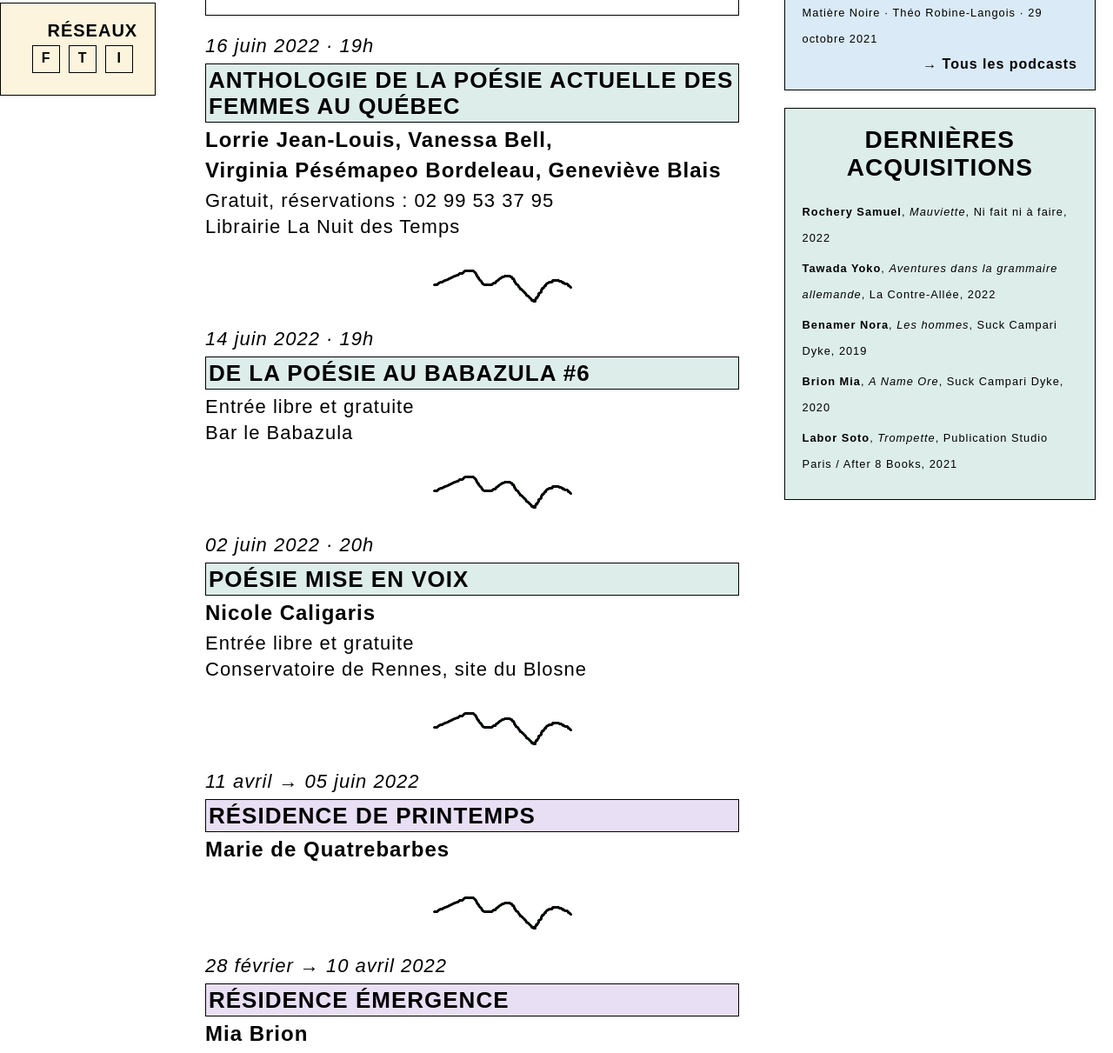
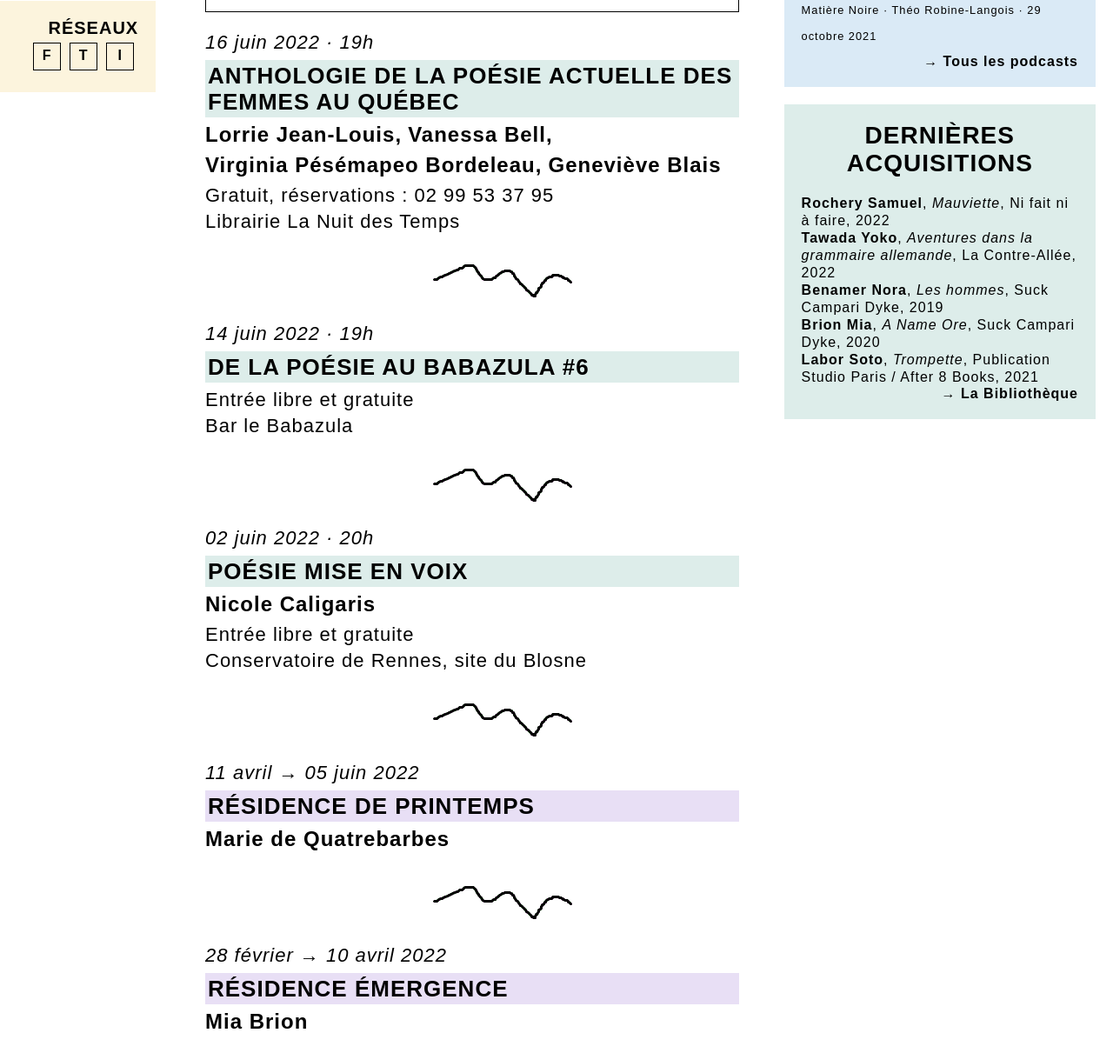
Before and after one commit to PQuod/MaisondelaPoesiedeRennes, a Jekyll site: the page built from index.markdown, in a window 1280 px wide, cut to the strip 709-1920 px from the top of the page. Shown: the whole strip at 87% size. Built offline with Jekyll 4.4.1, drawn with Linux system fonts in a browser that asks for light colours; some web fonts are replaced; a script that is not in the unit is left out.

Commit message:
edit archives

```diff
--- a/_layouts/home.html
+++ b/_layouts/home.html
@@ -77,10 +77,9 @@
     </ul>
   </div>
   <div class="periode">
-    <a href="/archives/" style="text-decoration:none;"><h1 class="event_titre liste_titre">Voir toutes les archives</h1><a>
+    <a href="/archives/" style="text-decoration:none;"><h1 class="event_titre liste_titre">Voir toutes les archives</h1></a>
   </div>
 </div>
-
 
 <div class="actus">
   <div class="encart color_res">
@@ -138,11 +137,12 @@
   <div class="encart color_autres">
     <h2 class="encart_titre">Dernières acquisitions</h2>
     <ul>
-    <li class="encart_infos"><b>Rochery Samuel</b>, <i>Mauviette</i>, Ni fait ni à faire, 2022</li>
-    <li class="encart_infos"><b>Tawada Yoko</b>, <i>Aventures dans la grammaire allemande</i>, La Contre-Allée, 2022</li>
-    <li class="encart_infos"><b>Benamer Nora</b>, <i>Les hommes</i>, Suck Campari Dyke, 2019</li>
-    <li class="encart_infos"><b>Brion Mia</b>, <i>A Name Ore</i>, Suck Campari Dyke, 2020</li>
-    <li class="encart_infos"><b>Labor Soto</b>, <i>Trompette</i>, Publication Studio Paris / After 8 Books, 2021</li>
+    <li class="acquisitions"><b>Rochery Samuel</b>, <i>Mauviette</i>, Ni fait ni à faire, 2022</li>
+    <li class="acquisitions"><b>Tawada Yoko</b>, <i>Aventures dans la grammaire allemande</i>, La Contre-Allée, 2022</li>
+    <li class="acquisitions"><b>Benamer Nora</b>, <i>Les hommes</i>, Suck Campari Dyke, 2019</li>
+    <li class="acquisitions"><b>Brion Mia</b>, <i>A Name Ore</i>, Suck Campari Dyke, 2020</li>
+    <li class="acquisitions"><b>Labor Soto</b>, <i>Trompette</i>, Publication Studio Paris / After 8 Books, 2021</li>
     </ul>
+    <a href="/bibli" class="liencat">La Bibliothèque</a>
   </div>
 </div>
--- a/_sass/minima/_layout.scss
+++ b/_sass/minima/_layout.scss
@@ -218,27 +218,30 @@
   content:"→ ";
 }
 
-
+.acquisitions{
+  font-size: 1em;
+  line-height: calc(var(--line-height)/1.5);
+}
 /**Couleurs**/
 .color_res{
   background-color:var(--color_res);
-  border:1px solid black;
+
 }
 .color_renc{
   background-color:var(--color_renc);
-  border:1px solid black;
+
 }
 .color_asso{
   background-color:var(--color_asso);
-  border:1px solid black;
+
 }
 .color_pod{
   background-color:var(--color_pod);
-  border:1px solid black;
+
 }
 .color_autres{
   background-color:var(--color_autres);
-  border:1px solid black;
+
 }
 
 /* Archives */
```
Also changed, not shown: _layouts/archives.html (+0 -8 lines), _posts/2022-06-28-podcast_aveclalangue1.md (line endings or trailing spaces).
